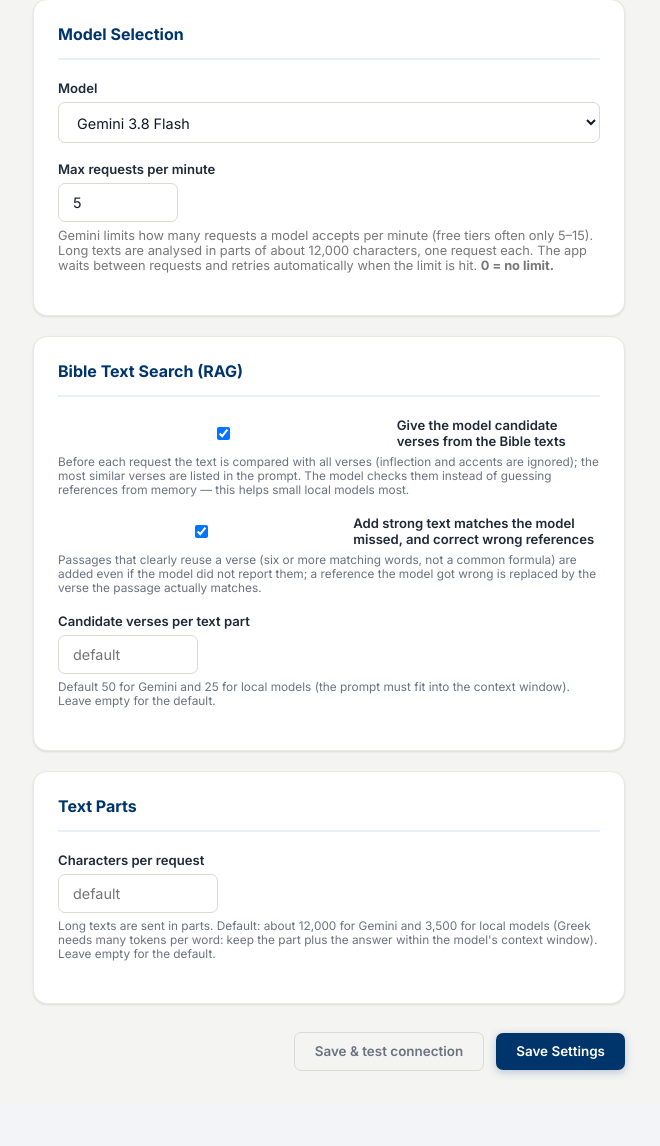
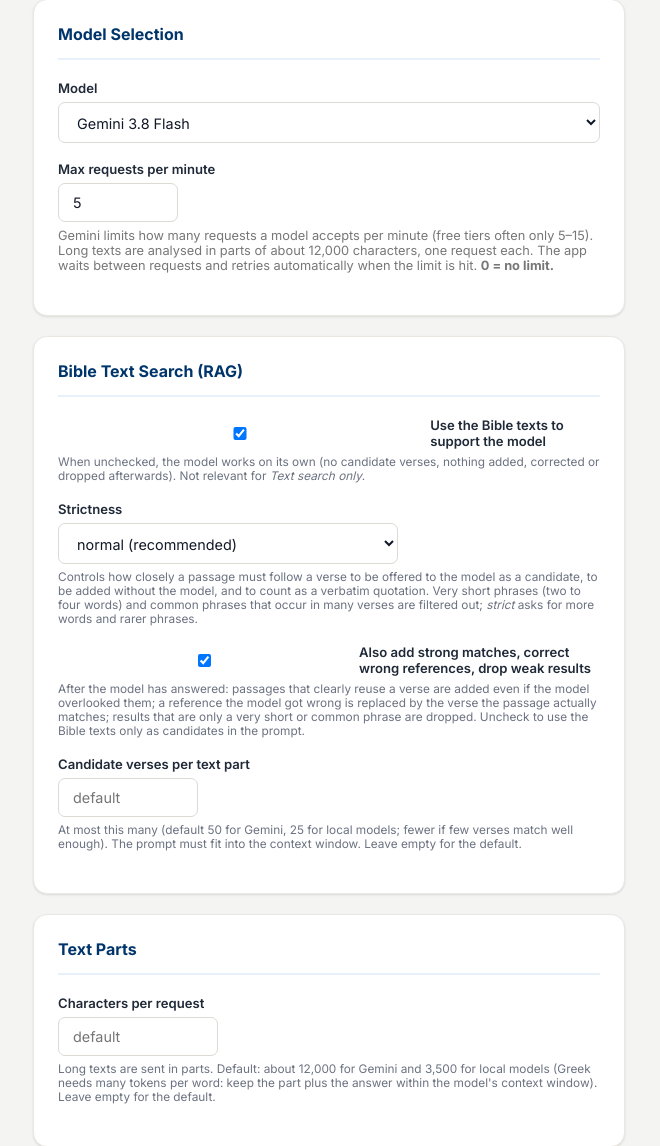
Before and after one commit to PatristicTextArchive/scripture-detector-pta, a Flask app: page /settings in a window 1280 px wide. Shown: the part 630-1776 px from the top of the page, without its empty margins (311-971 px from the left). Before the commit the page ends 1706 px from the top, so only its background shows below. Run offline with Flask 3, Linux system fonts and the light colour scheme; data that the repository does not hold is empty.

Commit message:
improve RAG
- to get less false positives (new option to control strictness)
- added option to not use RAG at all

```diff
--- a/app.py
+++ b/app.py
@@ -160,8 +160,30 @@
 
 
 def rag_add_enabled() -> bool:
-    """Strong text matches the model missed are added, wrong references repaired (default on)."""
-    return get_provider() == NO_MODEL or get_setting("rag_add", "on") != "off"
+    """Strong text matches the model missed are added, wrong references repaired, weak
+    results dropped (default on).  Off whenever the master switch for RAG is off."""
+    if get_provider() == NO_MODEL:
+        return True
+    return rag_enabled() and get_setting("rag_add", "on") != "off"
+
+
+# How strict the Bible text search is.  c_*: candidate verses for the prompt; m_*: passages added
+# without the model; the rest filters what the model reports as a verbatim (full/partial) quotation:
+# results of at most `drop_words` words are dropped; a stretch of fewer than 8 words that occurs in
+# more than `f_par` verses is a common phrase; results of at most `short_words` words must be
+# confirmed by the verse (match score >= `short_score`) and be rare (in at most 3 verses).
+STRICTNESS = {
+    "lenient": dict(c_words=0, c_weight=0.0, c_par=10**9, m_words=6, m_weight=22.0, m_prec=0.6, m_par=5,
+                    drop_words=2, f_par=10**9, short_words=0, short_score=0.0),
+    "normal": dict(c_words=4, c_weight=18.0, c_par=8, m_words=6, m_weight=22.0, m_prec=0.6, m_par=5,
+                   drop_words=2, f_par=8, short_words=4, short_score=0.75),
+    "strict": dict(c_words=5, c_weight=22.0, c_par=8, m_words=8, m_weight=28.0, m_prec=0.7, m_par=4,
+                   drop_words=3, f_par=5, short_words=5, short_score=0.85),
+}
+
+
+def get_strictness() -> dict:
+    return STRICTNESS.get(get_setting("rag_strictness", "normal"), STRICTNESS["normal"])
 
 
 def get_rag_top_k() -> int:
@@ -236,7 +258,7 @@
     cand_block = ""
     if candidates:
         cand_block = f"""
-Candidate verses: a text-similarity search of the Bible found these verses, which share wording with passages of the text below (best first). Use them: check for each candidate whether the text really quotes, paraphrases or alludes to it, and report it with exactly these verse references. The list may contain false positives (common wording) and may miss passages: report only genuine reuse, and you may add verses that are not listed if you are sure about them.
+Candidate verses: a text-similarity search of the Bible found these verses, which share wording with passages of the text below (best first). Use them: check for each candidate whether the text really quotes, paraphrases or alludes to it, and report it with exactly these verse references. The list contains many false positives: short phrases of a few words and common wording that merely resembles a verse are NOT quotations. Report only genuine, deliberate reuse (for instance a passage introduced by a formula, or several words that follow the verse closely); when in doubt, leave it out. The list may also miss passages: you may add verses that are not listed if you are sure about them.
 {candidates}
 """
     return f"""You are an expert in biblical texts and scripture detection.
@@ -356,7 +378,9 @@
     budget = _budget if _budget is not None else (3200 if is_local() else 12000)
     cand_text = ""
     if rag_enabled():
-        cands = retrieval.candidates(text, corpus, top=get_rag_top_k())
+        st = get_strictness()
+        cands = retrieval.candidates(text, corpus, top=get_rag_top_k(), min_words=st["c_words"],
+                                     min_weight=st["c_weight"], max_parallels=st["c_par"])
         cand_text = format_candidates(cands, text, corpus, budget)
     prompt = build_prompt(text, corpus, hints, json_hint=is_local(), candidates=cand_text, compact=is_local())
     try:
@@ -410,7 +434,8 @@
     return hashlib.sha1("\x00".join([model, lang, chunk, "\x01".join(hints)]).encode()).hexdigest()
 
 
-def detect_quotes(text: str, lang: str, offset: int = 0, hints: list[dict] | None = None) -> list[dict]:
+def detect_quotes(text: str, lang: str, offset: int = 0, hints: list[dict] | None = None,
+                  stats: dict | None = None) -> list[dict]:
     """Run detection chunk-wise over *text* (which starts at *offset* in the
     source).  *hints*: passages already marked as <quote> in the source, with
     absolute positions; they are passed to the model chunk by chunk.
@@ -419,7 +444,7 @@
     not clear, the finished chunks are kept for the next run and the raised
     ``GeminiLimitError`` reports ``done``/``total``."""
     corpus = corpora.get_corpus(lang)
-    model = model_label() + (f"|rag{get_rag_top_k()}" if rag_enabled() else "|norag")
+    model = model_label() + (f"|rag{get_rag_top_k()}{get_setting('rag_strictness', 'normal')}" if rag_enabled() else "|norag")
     add_matches = rag_add_enabled()
     chunks = [(a, b) for a, b in greek.chunk_text(text, get_chunk_chars()) if text[a:b].strip()]
     found: list[dict] = []
@@ -442,7 +467,7 @@
                 _partial.popitem(last=False)
         chunk_found = find_spans(chunk, quotes, corpus, lo)
         if add_matches:
-            chunk_found = enrich_with_matches(chunk, chunk_found, corpus, lo)
+            chunk_found = enrich_with_matches(chunk, chunk_found, corpus, lo, stats)
         found.extend(chunk_found)
     for k in keys:
         _partial.pop(k, None)
@@ -457,11 +482,36 @@
     return any(t.stem in stems for t in before)
 
 
-def enrich_with_matches(chunk: str, results: list[dict], corpus: "corpora.Corpus", offset: int) -> list[dict]:
+def filter_weak(results: list[dict], corpus: "corpora.Corpus") -> tuple[list[dict], int]:
+    """Drop what the model reports as a verbatim quotation but is a very short or a common phrase."""
+    st = get_strictness()
+    kept, dropped = [], 0
+    for r in results:
+        words, par = retrieval.phrase_info(r["text"], corpus)
+        weak = words <= st["drop_words"]
+        if not weak and r["quote_type"] in ("full", "partial"):
+            if par > st["f_par"] and words < 8:
+                weak = True
+            elif words <= st["short_words"] and ((r["score"] or 0) < st["short_score"] or par > 3):
+                weak = True
+        if weak:
+            dropped += 1
+        else:
+            kept.append(r)
+    return kept, dropped
+
+
+def enrich_with_matches(chunk: str, results: list[dict], corpus: "corpora.Corpus", offset: int,
+                        stats: dict | None = None) -> list[dict]:
     """Combine the model's results with the text matches found in the Bible texts:
-    references the model got wrong are replaced by the verse the passage matches, and
-    strong matches the model missed are added."""
-    matches = retrieval.lexical_matches(chunk, corpus)
+    weak results are dropped, references the model got wrong are replaced by the verse the
+    passage matches, and strong matches the model missed are added."""
+    stats = stats if stats is not None else {}
+    st = get_strictness()
+    results, dropped = filter_weak(results, corpus)
+    stats["dropped"] = stats.get("dropped", 0) + dropped
+    matches = retrieval.lexical_matches(chunk, corpus, min_words=st["m_words"], min_weight=st["m_weight"],
+                                        min_precision=st["m_prec"], max_parallels=st["m_par"])
     used: set[int] = set()
     for r in results:
         if r["span_start"] is None:
@@ -476,6 +526,7 @@
             if weak and not set(r["resolved_references"]) & set(m.refs):
                 r["resolved_references"] = list(m.refs)                    # repaired
                 r["score"] = corpus.score_for(r["text"], r["resolved_references"])
+                stats["repaired"] = stats.get("repaired", 0) + 1
     out = list(results)
     for i, m in enumerate(matches):
         if i in used:
@@ -487,6 +538,7 @@
             "marked": _marked_by_formula(chunk, m.start, corpus),
             "score": corpus.score_for(passage, m.refs),
         })
+        stats["added"] = stats.get("added", 0) + 1
     return out
 
 
@@ -857,9 +909,10 @@
     if not source:
         return jsonify({"error": "Source not found"}), 404
     try:
-        items = detect_quotes(source["text"], source_lang(source), hints=hints_for(source))
+        stats: dict = {}
+        items = detect_quotes(source["text"], source_lang(source), hints=hints_for(source), stats=stats)
         delete_quotes_for_source(source_id)
-        return jsonify({"status": "ok", "count": _store_detected(source_id, items)})
+        return jsonify({"status": "ok", "count": _store_detected(source_id, items), "rag": stats})
     except gemini_limits.GeminiLimitError as e:
         return jsonify({"error": e.user_message(), "retryable": isinstance(e, gemini_limits.RateLimited)}), 429
     except Exception as e:
@@ -882,9 +935,10 @@
         return jsonify({"error": "Empty selection"}), 400
 
     try:
-        items = detect_quotes(selection_text, source_lang(source), offset=start, hints=hints_for(source))
+        stats: dict = {}
+        items = detect_quotes(selection_text, source_lang(source), offset=start, hints=hints_for(source), stats=stats)
         delete_quotes_in_range(source_id, start, end)
-        return jsonify({"status": "ok", "count": _store_detected(source_id, items)})
+        return jsonify({"status": "ok", "count": _store_detected(source_id, items), "rag": stats})
     except gemini_limits.GeminiLimitError as e:
         return jsonify({"error": e.user_message(), "retryable": isinstance(e, gemini_limits.RateLimited)}), 429
     except Exception as e:
--- a/templates/settings.html
+++ b/templates/settings.html
@@ -201,24 +201,39 @@
       <strong>Text search only:</strong> no model is used. Passages that reuse a verse closely (full or partial quotations, about six
       words or more) are found by comparing the text with the Bible texts. Paraphrases and allusions need a model.
     </p>
+    <div class="field" id="rag-master-field">
+      <label style="display:flex;gap:8px;align-items:center;font-weight:600">
+        <input type="checkbox" id="rag-on" checked onchange="updateRagUi()"> Use the Bible texts to support the model
+      </label>
+      <div class="hint">When unchecked, the model works on its own (no candidate verses, nothing added, corrected or dropped afterwards).
+        Not relevant for <em>Text search only</em>.</div>
+    </div>
+    <div id="rag-options">
       <div class="field">
-      <label style="display:flex;gap:8px;align-items:center;font-weight:600">
-        <input type="checkbox" id="rag-on" checked> Give the model candidate verses from the Bible texts
-      </label>
-      <div class="hint">Before each request the text is compared with all verses (inflection and accents are ignored); the most similar
-        verses are listed in the prompt. The model checks them instead of guessing references from memory — this helps small local models most.</div>
+        <label for="rag-strictness">Strictness</label>
+        <select id="rag-strictness" style="max-width:340px">
+          <option value="strict">strict: fewest false positives, misses short quotations</option>
+          <option value="normal" selected>normal (recommended)</option>
+          <option value="lenient">lenient: most candidates, more false positives</option>
+        </select>
+        <div class="hint">Controls how closely a passage must follow a verse to be offered to the model as a candidate, to be added
+          without the model, and to count as a verbatim quotation. Very short phrases (two to four words) and common phrases that occur
+          in many verses are filtered out; <em>strict</em> asks for more words and rarer phrases.</div>
       </div>
       <div class="field">
         <label style="display:flex;gap:8px;align-items:center;font-weight:600">
-        <input type="checkbox" id="rag-add" checked> Add strong text matches the model missed, and correct wrong references
+          <input type="checkbox" id="rag-add" checked> Also add strong matches, correct wrong references, drop weak results
         </label>
-      <div class="hint">Passages that clearly reuse a verse (six or more matching words, not a common formula) are added even if the model
-        did not report them; a reference the model got wrong is replaced by the verse the passage actually matches.</div>
+        <div class="hint">After the model has answered: passages that clearly reuse a verse are added even if the model overlooked them;
+          a reference the model got wrong is replaced by the verse the passage actually matches; results that are only a very short or common phrase are dropped.
+          Uncheck to use the Bible texts only as candidates in the prompt.</div>
       </div>
       <div class="field">
         <label for="rag-top-k">Candidate verses per text part</label>
         <input type="number" id="rag-top-k" min="5" step="5" placeholder="default" style="max-width:140px">
-      <div class="hint">Default 50 for Gemini and 25 for local models (the prompt must fit into the context window). Leave empty for the default.</div>
+        <div class="hint">At most this many (default 50 for Gemini, 25 for local models; fewer if few verses match well enough).
+          The prompt must fit into the context window. Leave empty for the default.</div>
+      </div>
     </div>
   </div>
 
@@ -256,8 +271,15 @@
   document.getElementById('local-common-fields').classList.toggle('visible', local);
   document.getElementById('card-gemini-model').style.display = (local || p === 'rag') ? 'none' : '';
   document.getElementById('rag-only-note').style.display = p === 'rag' ? '' : 'none';
+  updateRagUi();
 }
 const val = id => document.getElementById(id).value.trim();
+function updateRagUi() {
+  const on = document.getElementById('rag-on').checked || currentProvider === 'rag';
+  document.getElementById('rag-options').style.opacity = on ? '' : '.45';
+  document.querySelectorAll('#rag-options input, #rag-options select').forEach(e => e.disabled = !on);
+  document.getElementById('rag-master-field').style.display = currentProvider === 'rag' ? 'none' : '';
+}
 
 function loadSettings() {
   fetch('/api/settings')
@@ -277,6 +299,8 @@
       set('local-max-tokens', s.local_max_tokens); set('chunk-chars', s.chunk_chars); set('rag-top-k', s.rag_top_k);
       document.getElementById('rag-on').checked = s.rag !== 'off';
       document.getElementById('rag-add').checked = s.rag_add !== 'off';
+      if (s.rag_strictness) document.getElementById('rag-strictness').value = s.rag_strictness;
+      updateRagUi();
     });
 }
 
@@ -311,6 +335,7 @@
   payload.rag = document.getElementById('rag-on').checked ? 'on' : 'off';
   payload.rag_add = document.getElementById('rag-add').checked ? 'on' : 'off';
   payload.rag_top_k = val('rag-top-k');
+  payload.rag_strictness = val('rag-strictness');
   if (currentProvider === 'openai') {
     Object.assign(payload, {
       local_base_url: val('local-base-url'), local_model: val('local-model'), local_api_key: val('local-api-key'),
```
Also changed, not shown: retrieval.py (+33 -13 lines), templates/about.html (+4 -4 lines), tests/test_retrieval.py (+88 -0 lines), README.md. Lines whose indentation alone changed are shown as unchanged.
